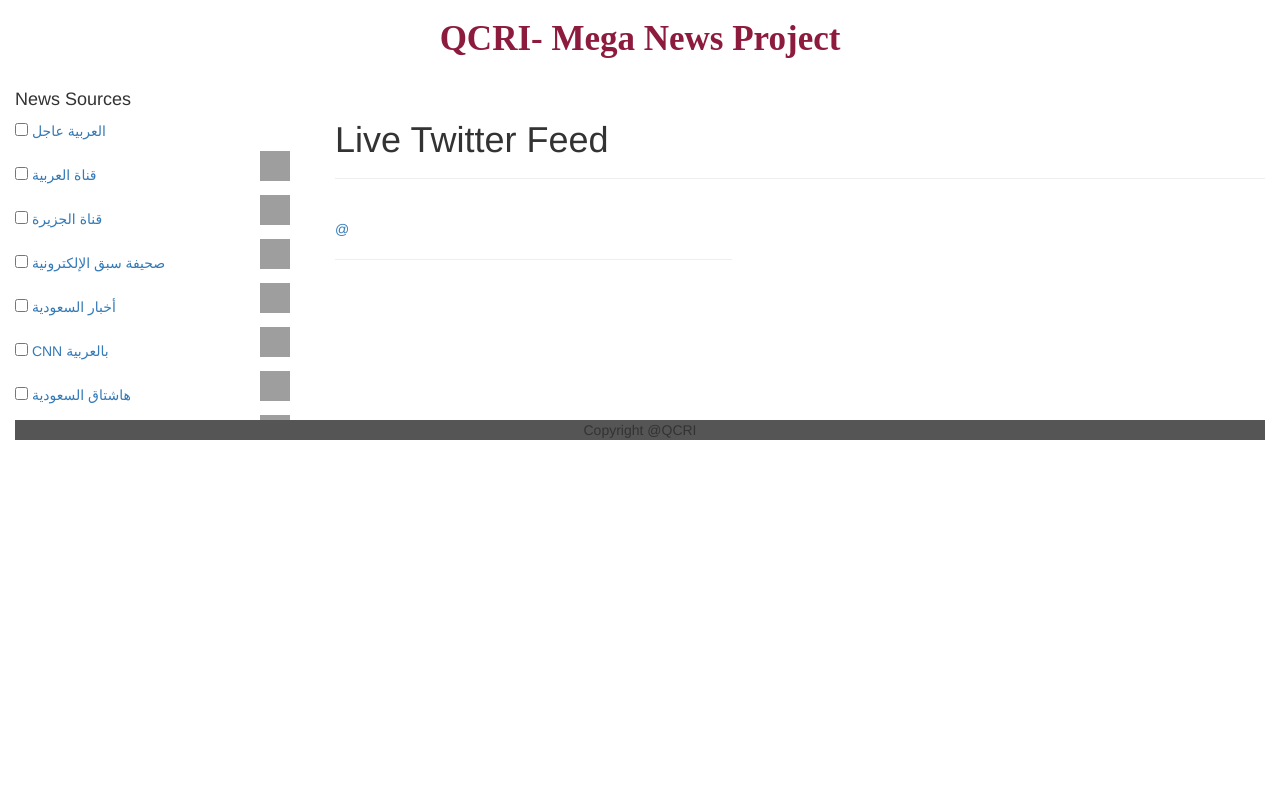
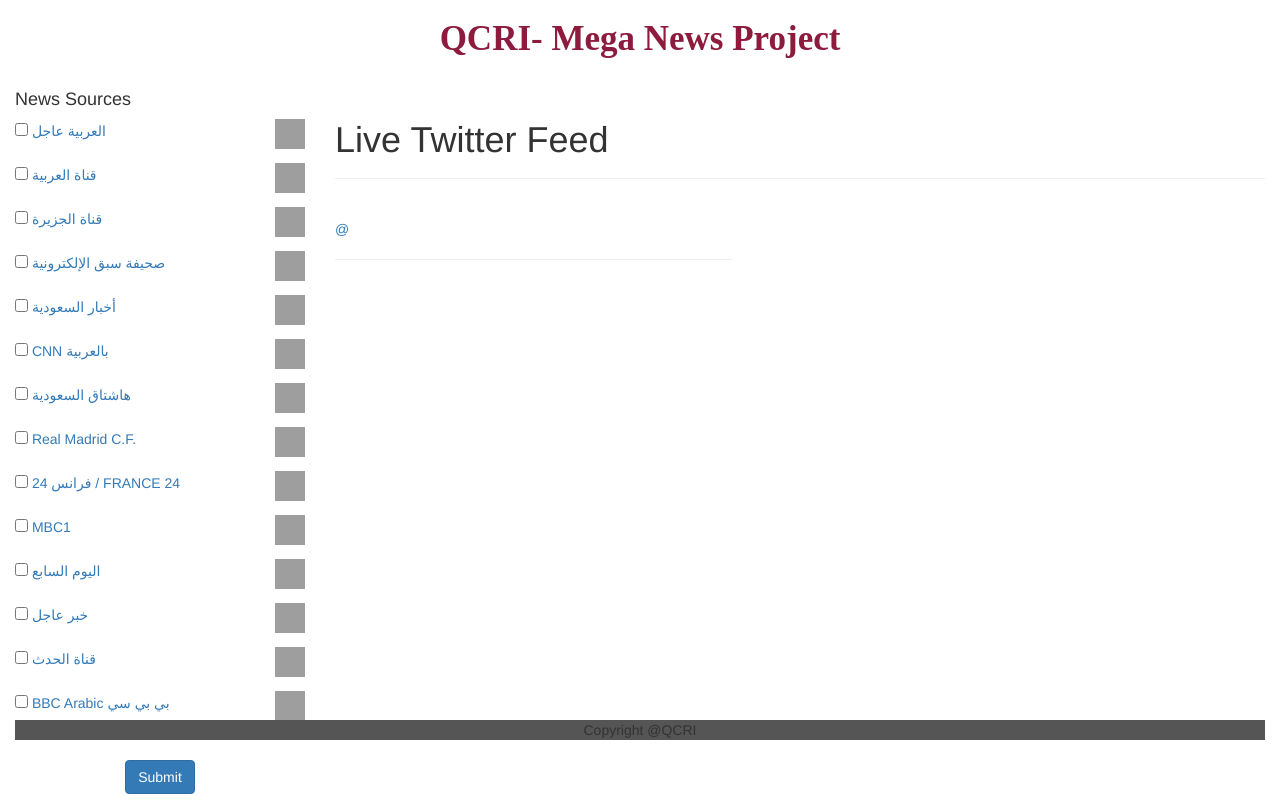
Before and after one commit to kritika58/news_php_website, a PHP site: page / in a window 1280 px wide. Run offline with PHP 8.4, Linux system fonts and the light colour scheme; data comes from the database, SQL or seed files in the repository; data that the repository does not hold is empty; some libraries are stand-ins or nearby versions; grey boxes are pictures that could not be loaded.

Commit message:
updated index.php

```diff
--- a/index.php
+++ b/index.php
@@ -27,6 +27,9 @@ $result = $conn->query($sql);
         font-size: 35px;
         font-weight: bold;
     }
+    .head {
+      height: 10%;
+    }
   </style>
 </head>
 <body>
@@ -34,14 +37,14 @@ $result = $conn->query($sql);
 <div class="container-fluid">
   <div class="row content">
     <center>
-    <div class="col-sm-12">
+    <div class="head col-sm-12">
       <h2 class="heading">QCRI- Mega News Project<h2>
     </div>
-    <div class="col-sm-12">
+    <div class=" head col-sm-12">
       <!-- TANYA ADD CODE HERE -->
     </div>
     </center>
-  <div style="min-height:100%;position:relative;" class="col-sm-3 sidenav ScrollStyle pre-scrollable" >
+  <div style="max-height:80vh;" class="col-sm-3 sidenav pre-scrollable" >
     <h4>News Sources</h4>
     <form action=# method="post">
       <ul  class="nav nav-pills nav-stacked">
@@ -54,15 +57,25 @@ $result = $conn->query($sql);
         <li>
         <span><input type="checkbox" name="check_list[]" value="<?php echo $row["user_name"]?>">
         <a href="display.php?id=<?php echo $row["user_id"]?>">
-        <?php echo $row["user_name"]?></span>
+        <?php echo $row["user_name"]?>
         <img align="right" style="width: 30px; height:30px;" src="<?php echo $row["user_profile_image_url"]?>">
+        </span>
         </a>
         </li>
-            <?php }} ?>
-      </ul><br>
-      <input type="submit" name="submit" class="btn btn-success" value"Submit">
+        <?php
+          }}
+        ?>
+      </ul>
+      <br>
+
+
+  </div>
+  <div style="height:5%; position: absolute; float:left; left:0%; bottom:0%" class="col-sm-3 sidenav" >
+  <center>
+  <input type="submit" name="submit" class="btn btn-primary" value"Submit">
   </form>
-            <?php
+  <!--
+  /* <?php
     if(isset($_POST['submit'])){//to run PHP script on submit
     if(!empty($_POST['check_list'])){
     // Loop to store and display values of individual checked checkbox.
@@ -71,30 +84,20 @@ $result = $conn->query($sql);
     }
     }
     }
-    ?>
-
-<!--
+  ?> */
   -->
+  </center>
   </div>
-
   <div class="col-sm-9">
-
-
-
     <!-- PAGE CONTENT and PHP CODE WILL BE HERE -->
     <div class="page-header">
           <h1> Live Twitter Feed </h1>
       </div>
   </div>
-
     <!-- call tweets.php -->
     <?php include 'tweets.php'; ?>
 
 	</div> <!-- end <div class="container"> -->
-
-
-
-
 
 
   <!-- HTML5 Shiv and Respond.js IE8 support of HTML5 elements and media queries -->
@@ -105,12 +108,6 @@ $result = $conn->query($sql);
   <![endif]-->
 
 
-
-
-
-
-    </div>
-  </div>
 </div>
 
 <footer class="container-fluid">
--- /dev/null
+++ b/trial.php
@@ -0,0 +1,5 @@
+
+<?php
+$result = exec("C:\\Python27\\python.exe C:\\xampp\\htdocs\\trending_news.py");
+print_r( $result);
+?>
--- a/tweets.php
+++ b/tweets.php
@@ -1,5 +1,5 @@
 
-			<div class="col-lg-4">
+			<div class="col-lg-4 col-sm-9">
 				<!-- TWITTER USER PROFILE INFORMATION WILL BE HERE -->
 				<?php
 				// keys from your app
@@ -98,7 +98,7 @@
 
 			</div> <!-- end <div class="col-lg-4"> -->
 
-			<div class="col-lg-8">
+			<div class="col-lg-8 col-sm-9">
 				<!-- TWITTER USER FEED WILL BE HERE -->
 				<?php
 					$statuses_count=$tweets[0]['user']['statuses_count'];
```
Also changed, not shown: 1 other file. Lines whose indentation alone changed are shown as unchanged.
